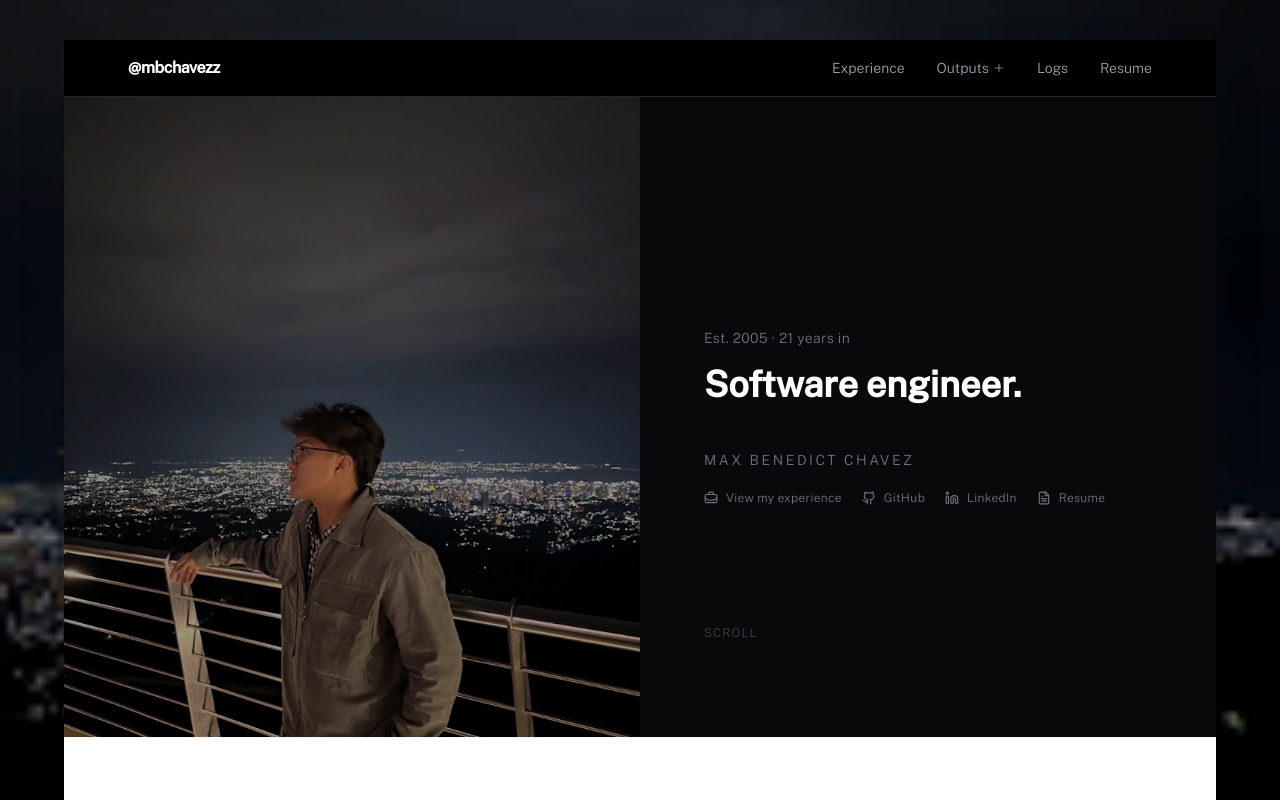
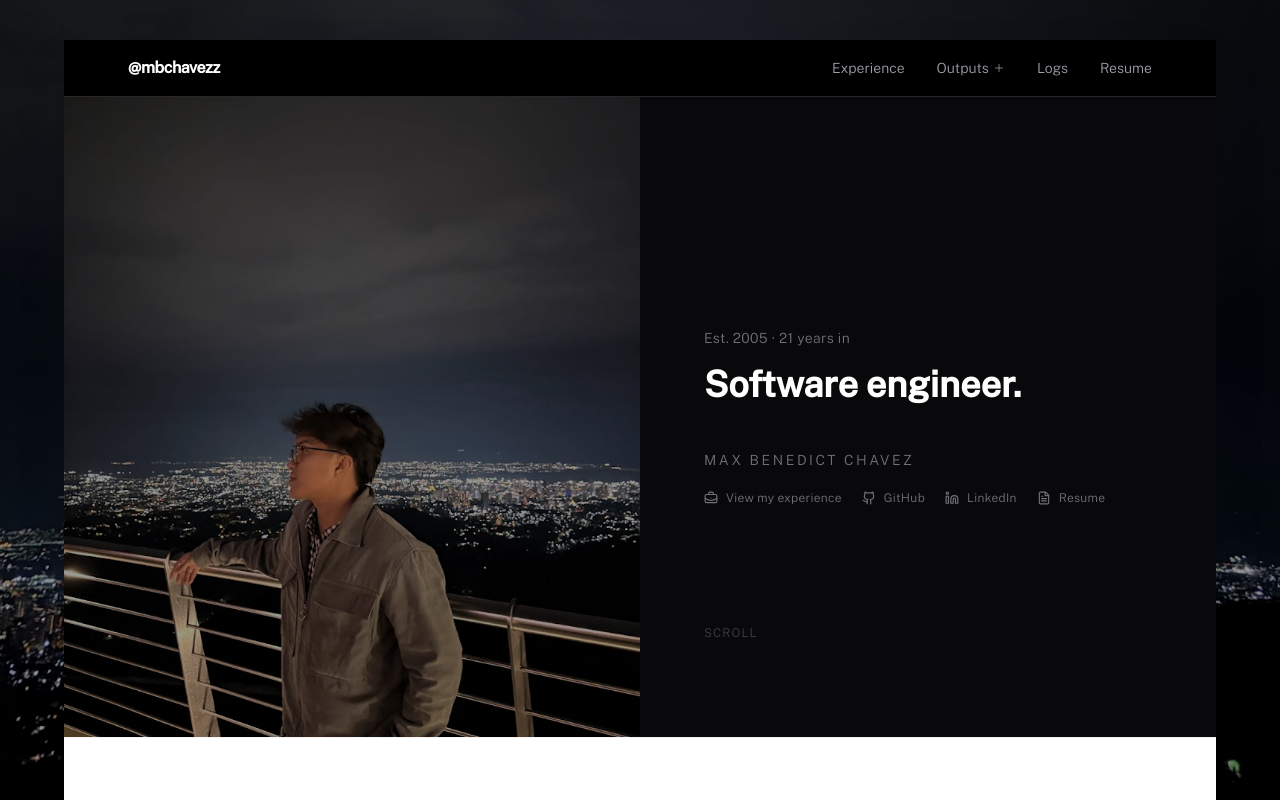
Before and after one commit to mbchavez27/mbchavezzportfolio, a React (Vite) app: page / in a window 1280 px wide. Shown: the top 800 px of the page. Built offline with nearby package versions, Linux system fonts and the light colour scheme.

Commit message:
feat(layout): use higher-resolution city night background

```diff
--- a/src/components/templates/SiteFrame.tsx
+++ b/src/components/templates/SiteFrame.tsx
@@ -10,7 +10,7 @@ export default function SiteFrame({ children }: { children: ReactNode }) {
   return (
     <>
       <div aria-hidden className="fixed inset-0 -z-10 bg-zinc-900">
-        <img src={cityNight} alt="" className="absolute inset-0 w-full h-full object-cover object-[center_75%]" />
+        <img src={cityNight} alt="" className="absolute inset-0 w-full h-full object-cover object-[center_70%]" />
         <div className="absolute inset-0 bg-black/40" />
       </div>
 
```
Also changed, not shown: src/assets/background/city-night.jpg.
